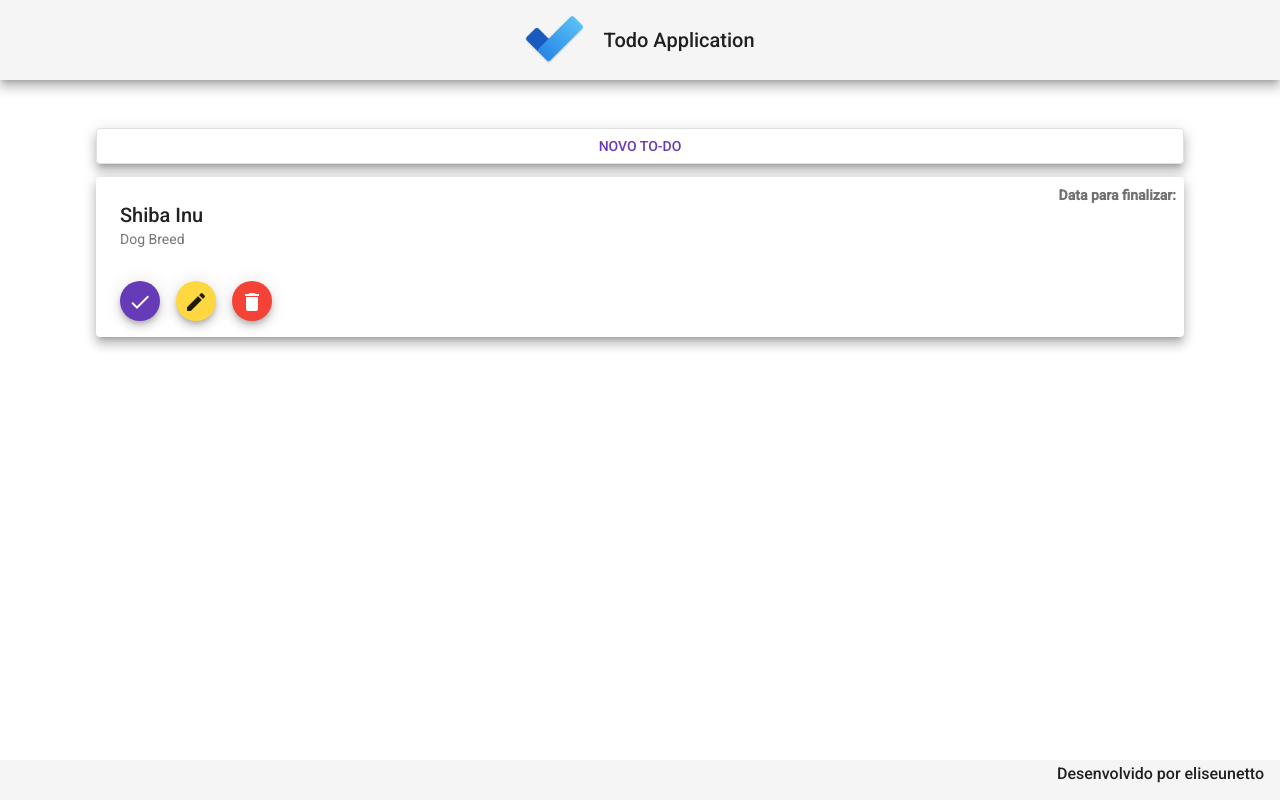
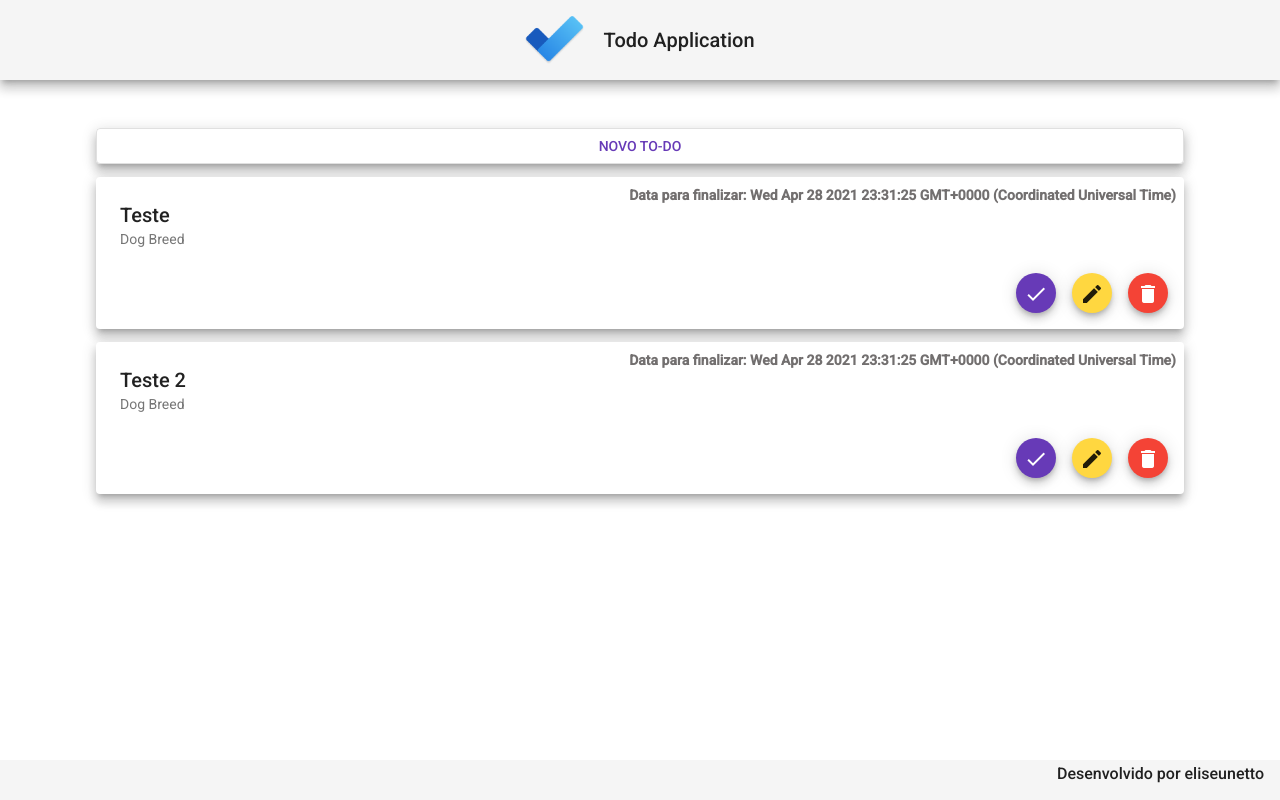
Before and after one commit to eliseunetto/todo, an Angular app: page / in a window 1280 px wide. Built offline with nearby package versions, Linux system fonts and the light colour scheme.

Commit message:
Componente read-all (Parte 2)

```diff
--- a/src/app/components/read-all/read-all.component.css
+++ b/src/app/components/read-all/read-all.component.css
@@ -25,7 +25,7 @@ p {
 }
 
 .actions {
-    margin: .5rem;
+    text-align: end;
 }
 
 .actions button {
--- a/src/app/components/read-all/read-all.component.html
+++ b/src/app/components/read-all/read-all.component.html
@@ -1,11 +1,11 @@
 <div class="container">
     <button class="novo-todo mat-elevation-z8" mat-stroked-button color="primary">NOVO TO-DO</button>
 
-    <div class="content">
+    <div class="content" *ngFor="let item of list">
         <mat-card class="mat-elevation-z8">
-            <p>Data para finalizar: </p>
+            <p>Data para finalizar: {{ item.dataParaFinalizar }} </p>
             <mat-card-header>
-              <mat-card-title>Shiba Inu</mat-card-title>
+              <mat-card-title>{{ item.titulo }}</mat-card-title>
               <mat-card-subtitle>Dog Breed</mat-card-subtitle>
             </mat-card-header>
 
--- a/src/app/components/read-all/read-all.component.ts
+++ b/src/app/components/read-all/read-all.component.ts
@@ -1,3 +1,4 @@
+import { Todo } from './../../models/todo';
 import { Component, OnInit } from '@angular/core';
 
 @Component({
@@ -7,6 +8,19 @@ import { Component, OnInit } from '@angular/core';
 })
 export class ReadAllComponent implements OnInit {
 
+  list: Todo[] = [
+    {
+      titulo: "Teste",
+      dataParaFinalizar: new Date,
+      finalizado: false
+    },
+    {
+      titulo: "Teste 2",
+      dataParaFinalizar: new Date,
+      finalizado: false
+    }
+  ]
+
   constructor() { }
 
   ngOnInit(): void {
--- /dev/null
+++ b/src/app/models/todo.ts
@@ -0,0 +1,7 @@
+export interface Todo {
+    id?: String,
+    titulo: String,
+    descricao?: String,
+    dataParaFinalizar: Date,
+    finalizado: Boolean
+}
```
